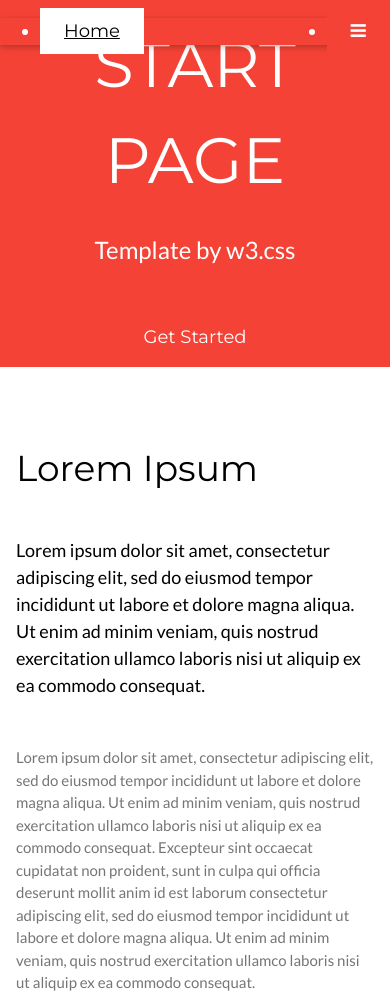
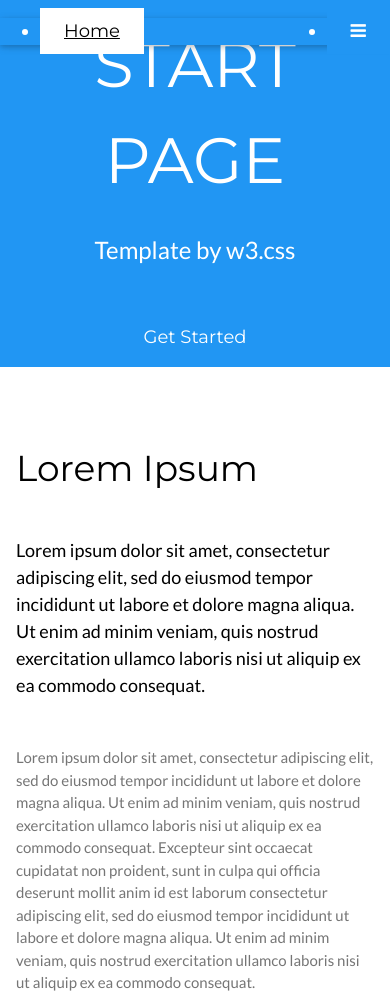
Before and after one commit to kellymiklas/connect-detroit, a plain HTML site: page contact.html in a window 390 px wide. Shown: the top 997 px of the page. Drawn offline with nearby package versions, Linux system fonts and the light colour scheme.

Commit message:
byebye ugly red color

```diff
--- a/contact.html
+++ b/contact.html
@@ -15,9 +15,9 @@ body,h1,h2,h3,h4,h5,h6 {font-family: "Lato", sans-serif}
 
 <!-- Navbar -->
 <div class="w3-top">
-  <ul class="w3-navbar w3-red w3-card-2 w3-left-align w3-large">
+  <ul class="w3-navbar w3-blue w3-card-2 w3-left-align w3-large">
     <li class="w3-hide-medium w3-hide-large w3-opennav w3-right">
-      <a class="w3-padding-large w3-hover-white w3-large w3-red" href="javascript:void(0);" onclick="myFunction()" title="Toggle Navigation Menu"><i class="fa fa-bars"></i></a>
+      <a class="w3-padding-large w3-hover-white w3-large w3-blue" href="javascript:void(0);" onclick="myFunction()" title="Toggle Navigation Menu"><i class="fa fa-bars"></i></a>
     </li>
     <li><a href="index.html" class="w3-padding-large w3-white">Home</a></li>
     <li class="w3-hide-small"><a href="problem.html" class="w3-padding-large w3-hover-white">Problem</a></li>
@@ -39,7 +39,7 @@ body,h1,h2,h3,h4,h5,h6 {font-family: "Lato", sans-serif}
 </div>
 
 <!-- Header -->
-<header class="w3-container w3-red w3-center w3-padding-128">
+<header class="w3-container w3-blue w3-center w3-padding-128">
   <h1 class="w3-margin w3-jumbo">START PAGE</h1>
   <p class="w3-xlarge">Template by w3.css</p>
   <button class="w3-btn w3-padding-16 w3-large w3-margin-top">Get Started</button>
```
Also changed, not shown: donate.html (+3 -3 lines), index.html (+3 -3 lines), locations.html (+3 -3 lines), problem.html (+3 -3 lines).
